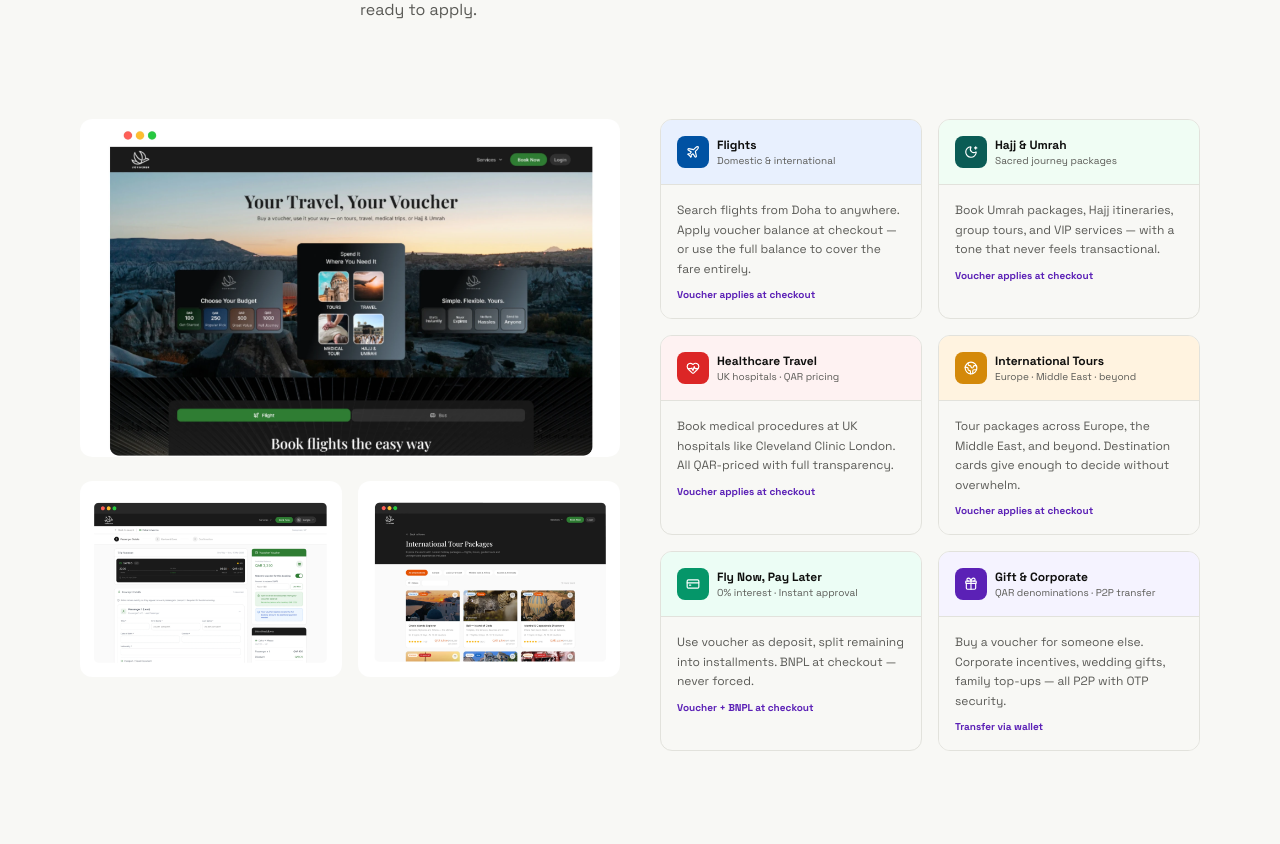
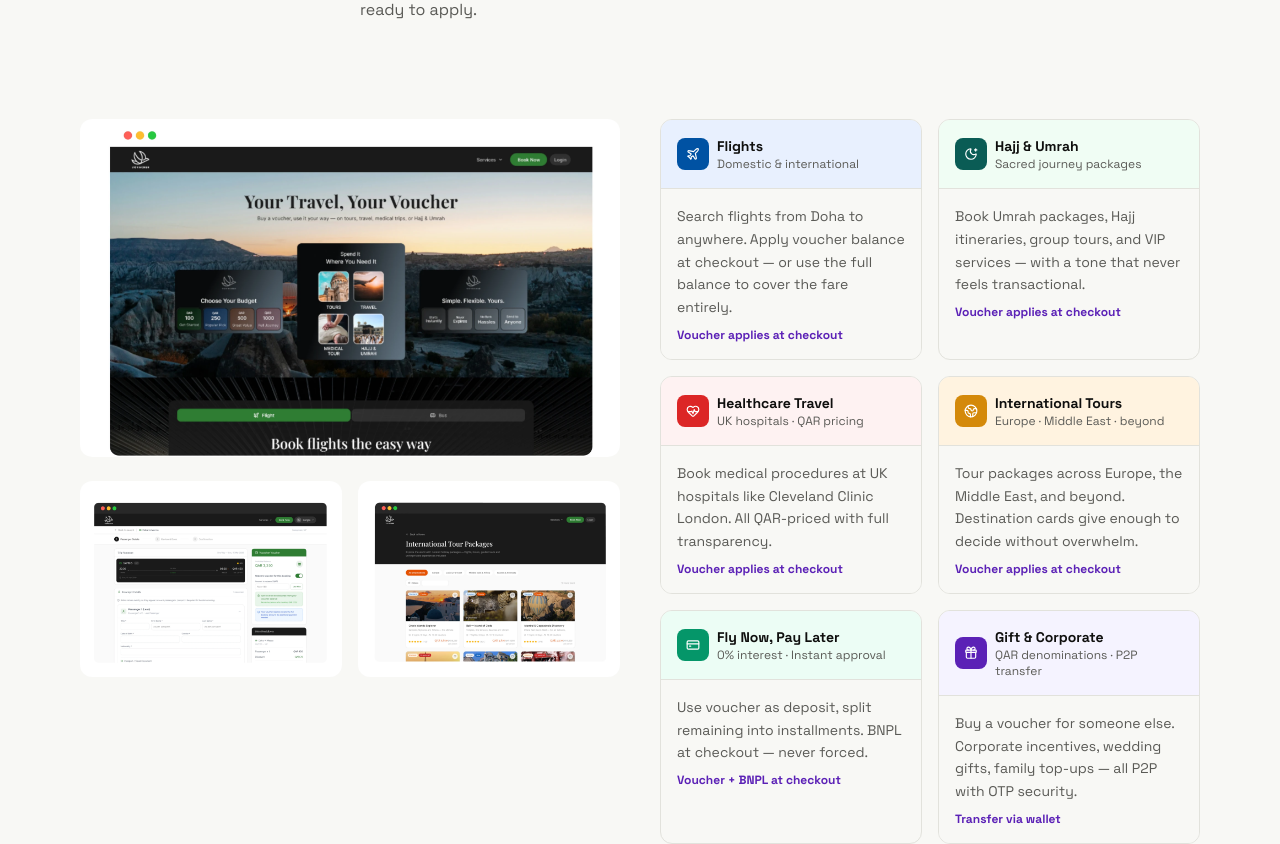
Before and after one commit to noushweb/mnk-portfolio, a Next.js app: page /voyacher in a window 1280 px wide. Shown: the part 4880-5724 px from the top of the page. Built offline with nearby package versions, Linux system fonts and the light colour scheme.

Commit message:
fix: font size in custom case study pages - voyacher/Redemption: title text-xs→text-sm(12→14), subtitle 10px→text-xs(12), desc text-xs→text-sm, tag 10px→text-xs - finflow/Features: same card pattern — title text-xs→text-sm, subtitle 10px→text-xs

```diff
--- a/app/finflow/page.tsx
+++ b/app/finflow/page.tsx
@@ -266,7 +266,7 @@ function Features() {
               </div>
             </ScrollReveal>
             <div className="grid grid-cols-1 md:grid-cols-2 lg:grid-cols-3 gap-6">
-              {features.map((f,i)=><ScrollReveal key={f.title} delay={300+i*80}><div className="rounded-xl overflow-hidden border border-[var(--color-border)]"><div className={`p-4 border-b border-[var(--color-border)] ${f.bg === FF_GOLD_BG ? "bg-[#FEF3C7] dark:bg-[#3d2e0a]" : "bg-[#E8F0FE] dark:bg-[#0d1b3e]"}`}><div className="flex items-center gap-2"><div className="w-8 h-8 rounded-lg flex items-center justify-center flex-shrink-0" style={{background:f.iconBg}}><f.icon className="w-3.5 h-3.5 text-white"/></div><div><p className="font-bold text-xs text-[var(--color-text-primary)]">{f.title}</p><p className="text-[10px] text-[var(--color-text-secondary)]">{f.subtitle}</p></div></div></div><div className="p-4 bg-[var(--color-surface)] space-y-2">{f.items.map((item,j)=><div key={j} className="flex items-start gap-2 text-xs"><Check className="w-3 h-3 flex-shrink-0 mt-0.5" style={{color:f.color}}/><span className="text-[var(--color-text-secondary)]">{item}</span></div>)}</div></div></ScrollReveal>)}
+              {features.map((f,i)=><ScrollReveal key={f.title} delay={300+i*80}><div className="rounded-xl overflow-hidden border border-[var(--color-border)]"><div className={`p-4 border-b border-[var(--color-border)] ${f.bg === FF_GOLD_BG ? "bg-[#FEF3C7] dark:bg-[#3d2e0a]" : "bg-[#E8F0FE] dark:bg-[#0d1b3e]"}`}><div className="flex items-center gap-2"><div className="w-8 h-8 rounded-lg flex items-center justify-center flex-shrink-0" style={{background:f.iconBg}}><f.icon className="w-3.5 h-3.5 text-white"/></div><div><p className="font-bold text-sm text-[var(--color-text-primary)]">{f.title}</p><p className="text-xs text-[var(--color-text-secondary)]">{f.subtitle}</p></div></div></div><div className="p-4 bg-[var(--color-surface)] space-y-2">{f.items.map((item,j)=><div key={j} className="flex items-start gap-2 text-xs"><Check className="w-3 h-3 flex-shrink-0 mt-0.5" style={{color:f.color}}/><span className="text-[var(--color-text-secondary)]">{item}</span></div>)}</div></div></ScrollReveal>)}
             </div>
           </div>
         </div>
--- a/app/voyacher/page.tsx
+++ b/app/voyacher/page.tsx
@@ -581,19 +581,19 @@ function RedemptionSection() {
                         <svc.icon className="w-3.5 h-3.5 text-white" />
                       </div>
                       <div>
-                        <p className="font-bold text-xs">{svc.title}</p>
-                        <p className="text-[10px] text-[var(--color-text-secondary)]">
+                        <p className="font-bold text-sm">{svc.title}</p>
+                        <p className="text-xs text-[var(--color-text-secondary)]">
                           {svc.subtitle}
                         </p>
                       </div>
                     </div>
                   </div>
                   <div className="p-4 bg-[var(--color-bg)]">
-                    <p className="text-xs text-[var(--color-text-secondary)] leading-relaxed">
+                    <p className="text-sm text-[var(--color-text-secondary)] leading-relaxed">
                       {svc.desc}
                     </p>
                     <p
-                      className="text-[10px] font-bold mt-2"
+                      className="text-xs font-bold mt-2"
                       style={{ color: "#5B21B6" }}
                     >
                       {svc.tag}
```
